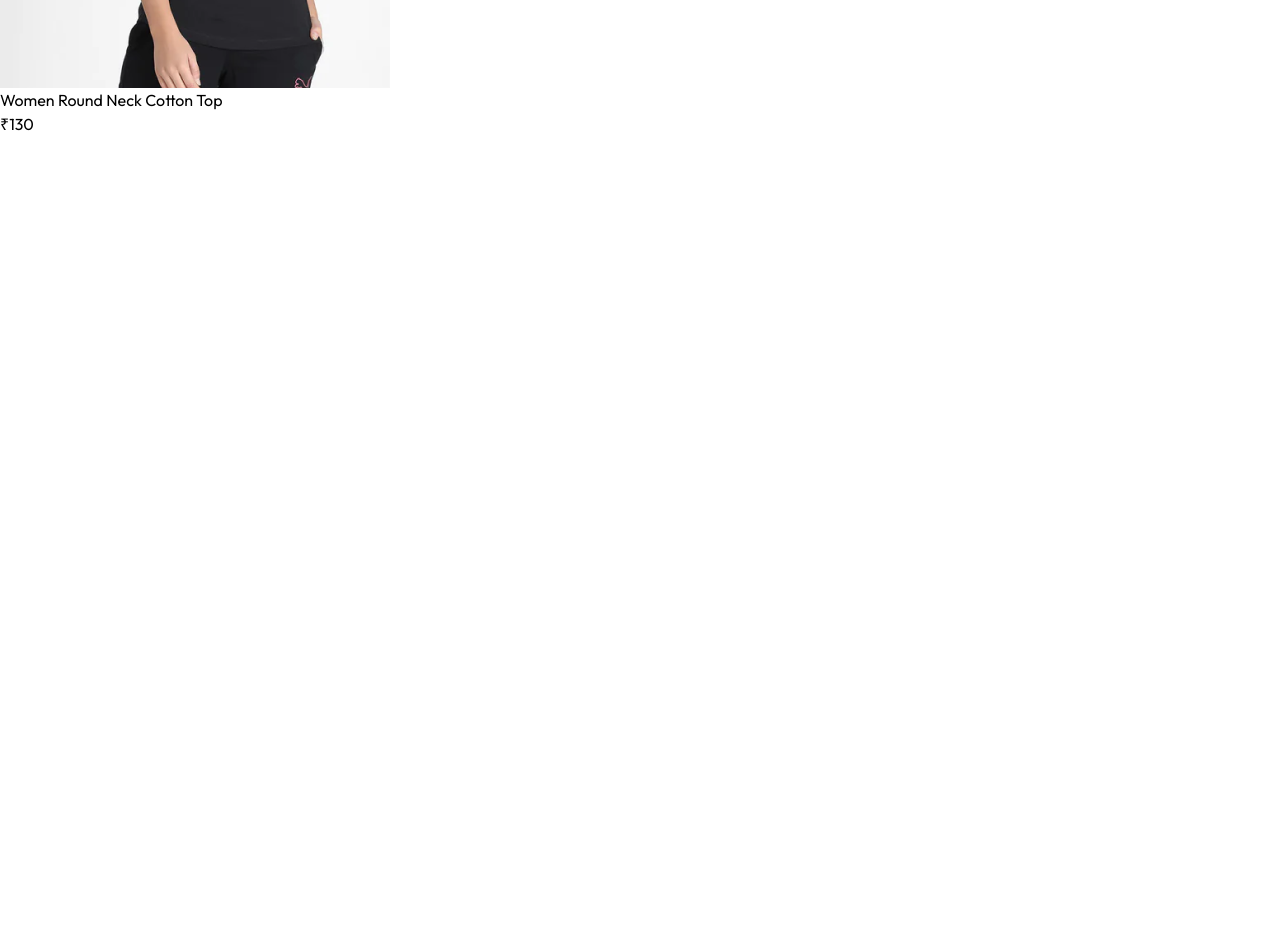
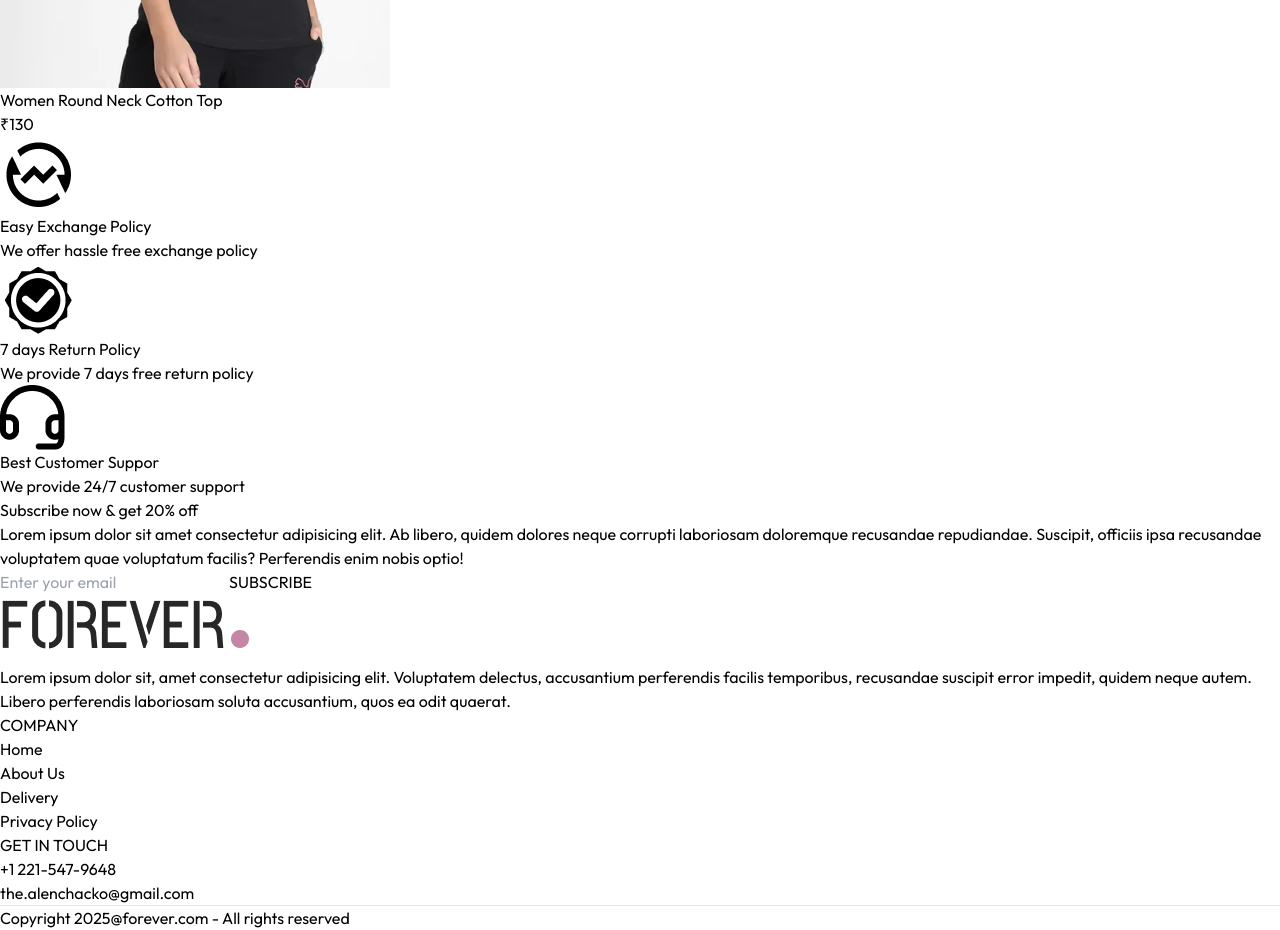
Before and after one commit to AlenChacko/E-Commerce, a React app in the folder frontend/: page / in a window 1280 px wide. Shown: the part 9080-10010 px from the top of the page. Before the commit the page ends 9216 px from the top, so only its background shows below. Built offline with nearby package versions, Linux system fonts and the light colour scheme; the HTML template or start-up script is replaced by a standard one.

Commit message:
Footer created

```diff
--- a/frontend/src/App.jsx
+++ b/frontend/src/App.jsx
@@ -11,6 +11,7 @@ import Login from "./pages/Login";
 import PlaceOrder from "./pages/PlaceOrder";
 import Orders from "./pages/Orders";
 import Navbar from "./components/Navbar";
+import Footer from "./components/Footer";
 
 const App = () => {
   return (
@@ -27,6 +28,7 @@ const App = () => {
         <Route path="/place-order" element={<PlaceOrder />} />
         <Route path="/orders" element={<Orders />} />
       </Routes>
+      <Footer />
     </div>
   );
 };
--- /dev/null
+++ b/frontend/src/components/Footer.jsx
@@ -0,0 +1,44 @@
+import React from "react";
+import { assets } from "../assets/frontend_assets/assets";
+
+const Footer = () => {
+  return (
+    <div>
+      <div className="flex flex-col sm:grid grid-cols-[3fr_1fr_1fr] gap-14 my-10 mt-40 text-sm">
+        <div className="">
+          <img src={assets.logo} alt="" className="mb-5 w-32 " />
+          <p className="w-full md:w-2/3 text-gray-600">
+            Lorem ipsum dolor sit, amet consectetur adipisicing elit. Voluptatem
+            delectus, accusantium perferendis facilis temporibus, recusandae
+            suscipit error impedit, quidem neque autem. Libero perferendis
+            laboriosam soluta accusantium, quos ea odit quaerat.
+          </p>
+        </div>
+        <div className="">
+          <p className="text-xl font-medium mb-5">COMPANY</p>
+          <ul className="flex flex-col gap-1 text-gray-600">
+            <li>Home</li>
+            <li>About Us</li>
+            <li>Delivery</li>
+            <li>Privacy Policy</li>
+          </ul>
+        </div>
+        <div className="">
+          <p className="text-xl font-medium mb-5">GET IN TOUCH</p>
+          <ul className="flex flex-col gap-1 text-gray-600">
+            <li>+1 221-547-9648</li>
+            <li>the.alenchacko@gmail.com</li>
+          </ul>
+        </div>
+      </div>
+      <div>
+        <hr />
+        <p className="py-5 text-sm text-center">
+          Copyright 2025@forever.com - All rights reserved
+        </p>
+      </div>
+    </div>
+  );
+};
+
+export default Footer;
--- /dev/null
+++ b/frontend/src/components/NewsLetterBox.jsx
@@ -0,0 +1,39 @@
+import React from "react";
+
+const NewsLetterBox = () => {
+  const onSubmitHandler = (event) => {
+    event.preventDefault();
+  };
+  return (
+    <div className="text-center">
+      <p className="text-2xl font-medium text-gray-800">
+        Subscribe now & get 20% off
+      </p>
+      <p className="text-gray-400 mt-3">
+        Lorem ipsum dolor sit amet consectetur adipisicing elit. Ab libero,
+        quidem dolores neque corrupti laboriosam doloremque recusandae
+        repudiandae. Suscipit, officiis ipsa recusandae voluptatem quae
+        voluptatum facilis? Perferendis enim nobis optio!
+      </p>
+      <form
+        onSubmit={onSubmitHandler}
+        className="w-full sm:w-1/2 flex items-center gap-3 mx-auto my-6 border pl-3"
+      >
+        <input
+          type="email"
+          placeholder="Enter your email"
+          className="w-full sm:flex-1 outline-none "
+          required
+        />
+        <button
+          type="submit"
+          className="bg-black text-white text-xs px-10 py-4 "
+        >
+          SUBSCRIBE
+        </button>
+      </form>
+    </div>
+  );
+};
+
+export default NewsLetterBox;
--- /dev/null
+++ b/frontend/src/components/OurPolicy.jsx
@@ -0,0 +1,28 @@
+import React from "react";
+import { assets } from "../assets/frontend_assets/assets";
+
+const OurPolicy = () => {
+  return (
+    <div className="flex flex-col sm:flex-row justify-around gap-12 sm:gap-2 text-center py-20 text-xs sm:text-sm md:text-base text-gray-700">
+      <div className="">
+        <img src={assets.exchange_icon} alt="" className="w-12 m-auto mb-5" />
+        <p className="font-semibold">Easy Exchange Policy </p>
+        <p className="text-gray-400 ">We offer hassle free exchange policy</p>
+      </div>
+
+      <div className="">
+        <img src={assets.quality_icon} alt="" className="w-12 m-auto mb-5" />
+        <p className="font-semibold">7 days Return Policy </p>
+        <p className="text-gray-400 ">We provide 7 days free return policy</p>
+      </div>
+
+      <div className="">
+        <img src={assets.support_img} alt="" className="w-12 m-auto mb-5" />
+        <p className="font-semibold">Best Customer Suppor </p>
+        <p className="text-gray-400 ">We provide 24/7 customer support</p>
+      </div>
+    </div>
+  );
+};
+
+export default OurPolicy;
--- a/frontend/src/pages/Home.jsx
+++ b/frontend/src/pages/Home.jsx
@@ -2,6 +2,8 @@ import React from "react";
 import Hero from "../components/Hero";
 import LatestCollection from "../components/LatestCollection";
 import BestSeller from "../components/BestSeller";
+import OurPolicy from "../components/OurPolicy";
+import NewsLetterBox from "../components/NewsLetterBox";
 
 const Home = () => {
   return (
@@ -9,6 +11,8 @@ const Home = () => {
       <Hero />
       <LatestCollection />
       <BestSeller />
+      <OurPolicy />
+      <NewsLetterBox />
     </div>
   );
 };
```
